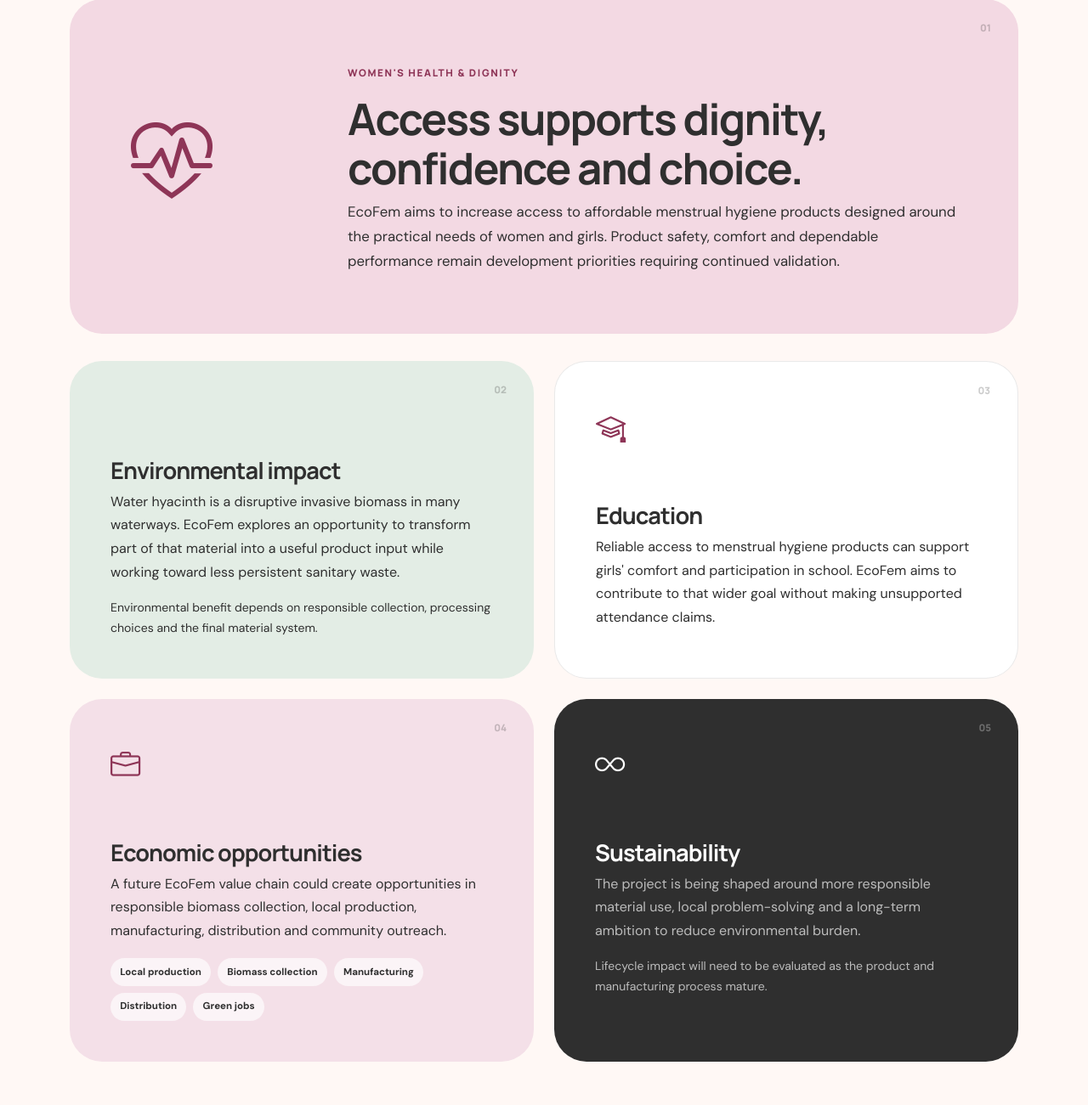
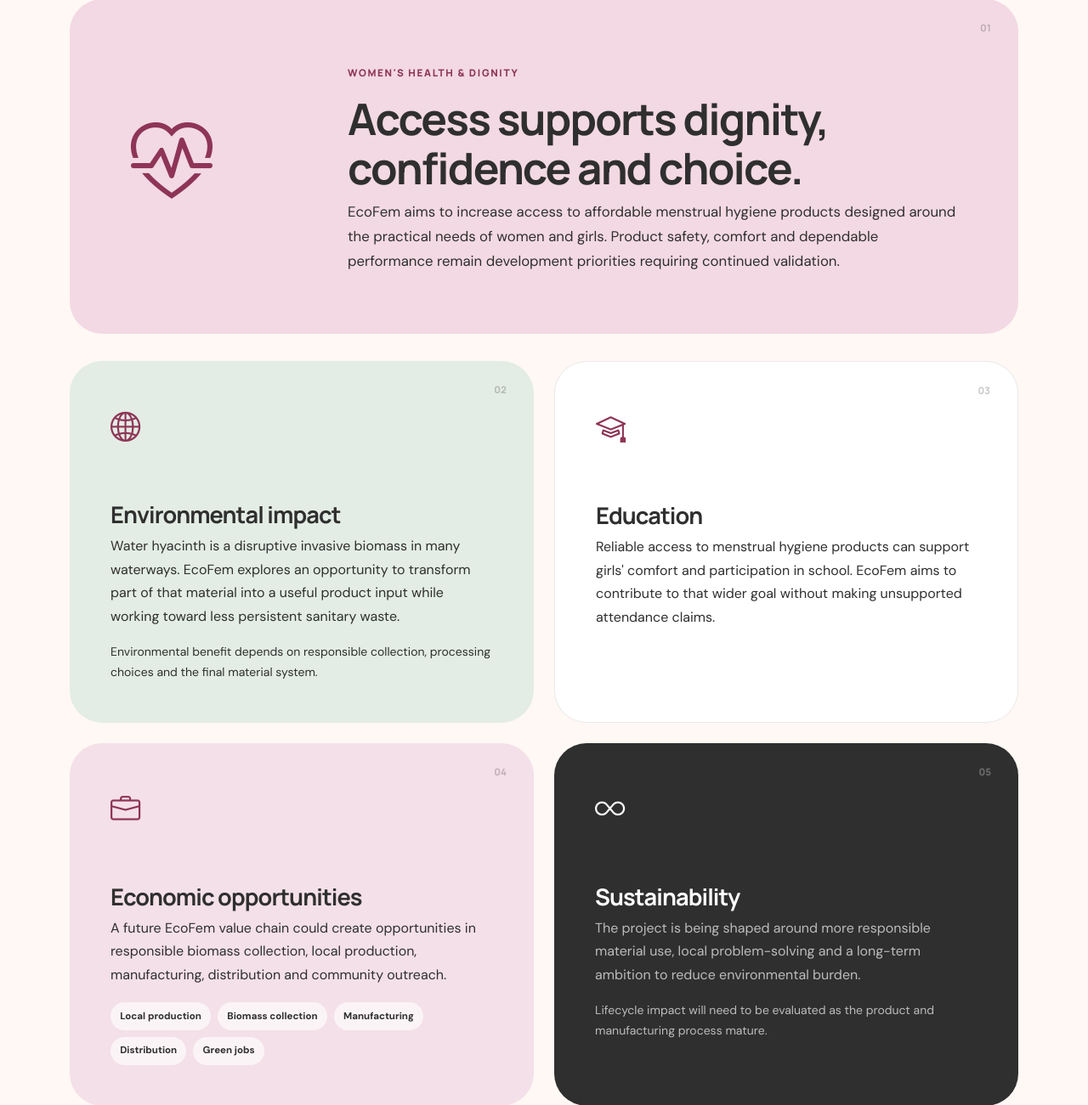
Before and after one commit to JAPHES/Ecofem, a Django app: template templates/ecofem/impact.html in a window 1280 px wide. Shown: the part 729-2030 px from the top of the page at 85% size. Run offline with Django 5.2, Linux system fonts and the light colour scheme; the template is opened without the code that fills it, so the values that code supplies are empty.

Commit message:
fix: restore environmental impact icons

```diff
--- a/templates/ecofem/home.html
+++ b/templates/ecofem/home.html
@@ -132,7 +132,7 @@
         </div>
         <div class="row g-4">
             <div class="col-sm-6 col-lg-3"><article class="impact-card rose h-100 reveal"><i class="bi bi-heart"></i><h3>Menstrual health</h3><p>Aiming to support dignified access to dependable menstrual care.</p></article></div>
-            <div class="col-sm-6 col-lg-3"><article class="impact-card sage h-100 reveal"><i class="bi bi-globe-africa"></i><h3>Environmental protection</h3><p>Exploring a useful pathway for invasive biomass and lower-impact materials.</p></article></div>
+            <div class="col-sm-6 col-lg-3"><article class="impact-card sage h-100 reveal"><i class="bi bi-globe2"></i><h3>Environmental protection</h3><p>Exploring a useful pathway for invasive biomass and lower-impact materials.</p></article></div>
             <div class="col-sm-6 col-lg-3"><article class="impact-card cream h-100 reveal"><i class="bi bi-wallet2"></i><h3>Affordability</h3><p>Designing with accessible pricing and local realities in view.</p></article></div>
             <div class="col-sm-6 col-lg-3"><article class="impact-card charcoal h-100 reveal"><i class="bi bi-lightbulb"></i><h3>Local innovation</h3><p>Building material knowledge and product capability close to the challenge.</p></article></div>
         </div>
--- a/templates/ecofem/impact.html
+++ b/templates/ecofem/impact.html
@@ -12,7 +12,7 @@
             <div class="row g-5 align-items-center"><div class="col-lg-3"><span class="impact-index">01</span><i class="bi bi-heart-pulse impact-large-icon"></i></div><div class="col-lg-9"><span class="eyebrow">Women's health & dignity</span><h2>Access supports dignity, confidence and choice.</h2><p>EcoFem aims to increase access to affordable menstrual hygiene products designed around the practical needs of women and girls. Product safety, comfort and dependable performance remain development priorities requiring continued validation.</p></div></div>
         </div>
         <div class="row g-4 mt-2">
-            <div class="col-lg-6"><article class="impact-detail h-100 sage-bg reveal"><span class="impact-index">02</span><i class="bi bi-globe-africa"></i><h2>Environmental impact</h2><p>Water hyacinth is a disruptive invasive biomass in many waterways. EcoFem explores an opportunity to transform part of that material into a useful product input while working toward less persistent sanitary waste.</p><p class="small mb-0">Environmental benefit depends on responsible collection, processing choices and the final material system.</p></article></div>
+            <div class="col-lg-6"><article class="impact-detail h-100 sage-bg reveal"><span class="impact-index">02</span><i class="bi bi-globe2"></i><h2>Environmental impact</h2><p>Water hyacinth is a disruptive invasive biomass in many waterways. EcoFem explores an opportunity to transform part of that material into a useful product input while working toward less persistent sanitary waste.</p><p class="small mb-0">Environmental benefit depends on responsible collection, processing choices and the final material system.</p></article></div>
             <div class="col-lg-6"><article class="impact-detail h-100 cream-bg reveal"><span class="impact-index">03</span><i class="bi bi-mortarboard"></i><h2>Education</h2><p>Reliable access to menstrual hygiene products can support girls' comfort and participation in school. EcoFem aims to contribute to that wider goal without making unsupported attendance claims.</p></article></div>
             <div class="col-lg-6"><article class="impact-detail h-100 blush-bg reveal"><span class="impact-index">04</span><i class="bi bi-briefcase"></i><h2>Economic opportunities</h2><p>A future EcoFem value chain could create opportunities in responsible biomass collection, local production, manufacturing, distribution and community outreach.</p><div class="mini-tags"><span>Local production</span><span>Biomass collection</span><span>Manufacturing</span><span>Distribution</span><span>Green jobs</span></div></article></div>
             <div class="col-lg-6"><article class="impact-detail h-100 dark-bg reveal"><span class="impact-index">05</span><i class="bi bi-infinity"></i><h2>Sustainability</h2><p>The project is being shaped around more responsible material use, local problem-solving and a long-term ambition to reduce environmental burden.</p><p class="small mb-0">Lifecycle impact will need to be evaluated as the product and manufacturing process mature.</p></article></div>
```
